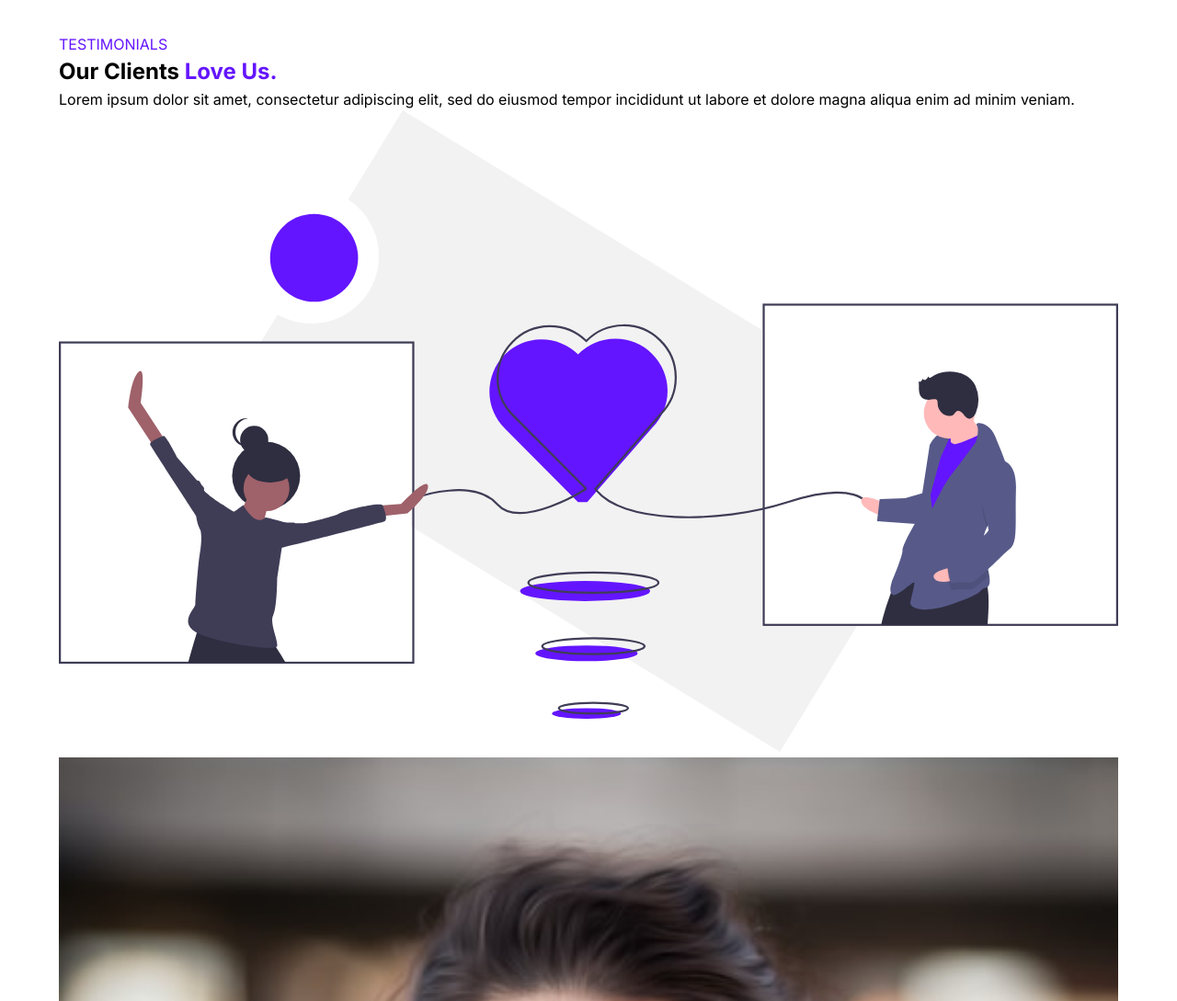
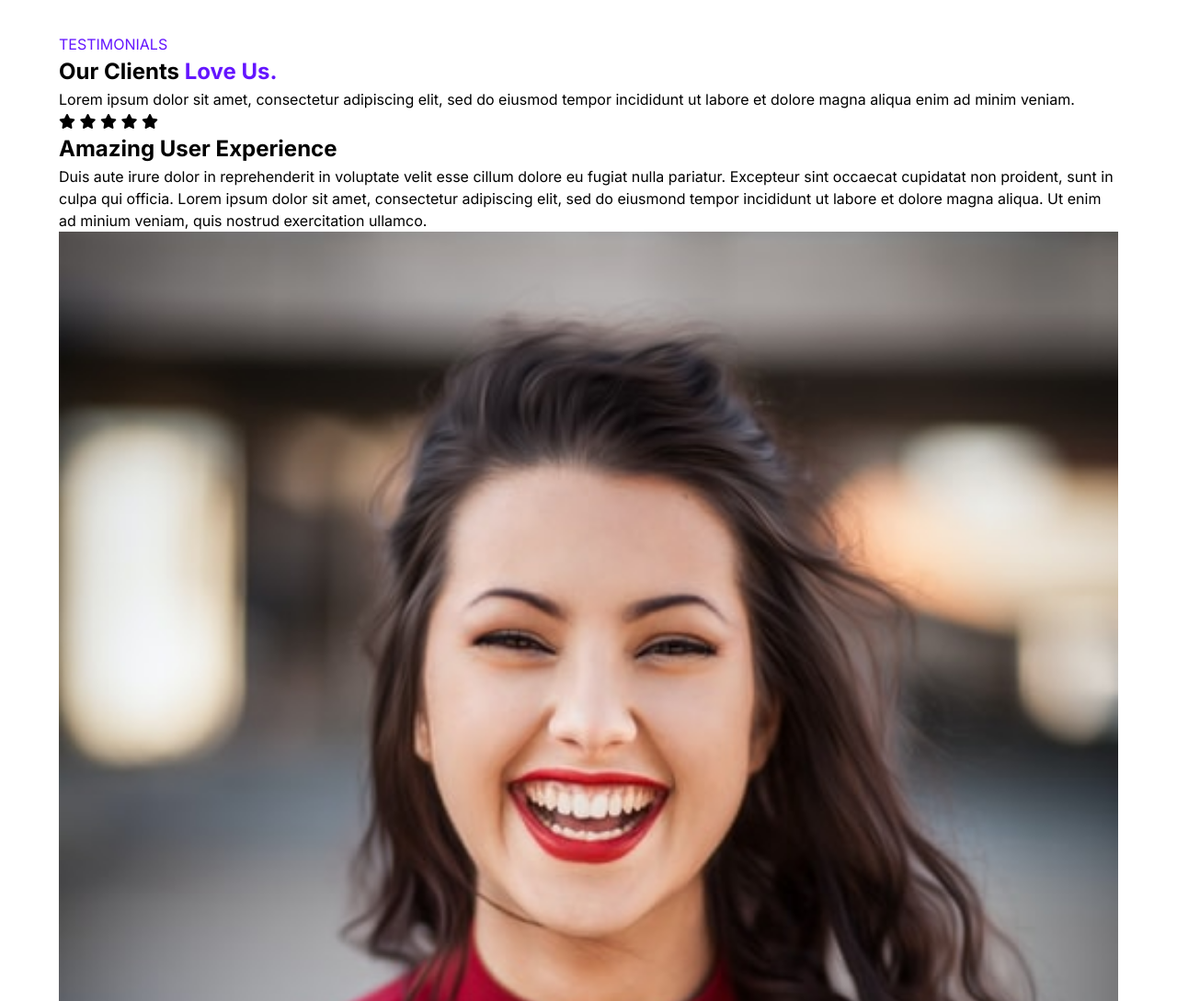
Before and after one commit to Hypervertices/Week-2-Final-Project, a plain HTML site: page index.html in a window 1280 px wide. Shown: the part 4800-5889 px from the top of the page at 92% size. Drawn offline with Linux system fonts and the light colour scheme.

Commit message:
testimonials 80% complete

```diff
--- a/index.html
+++ b/index.html
@@ -368,16 +368,51 @@
                 <div class="container">
                     <div class="row">
                         <div class="testimonials__description">
-                            <span class="testimonials__tag purple">TESTIMONIALS</span>
-                            <h2>Our Clients <span class="purple">Love Us.</span></h2>
-                            <p class="testimonials__para">Lorem ipsum dolor sit amet, consectetur adipiscing elit, sed do eiusmod tempor incididunt ut labore et dolore magna aliqua enim ad minim veniam.</p>
+                            <div class="testimonials__description--top">
+                                <span class="testimonials__tag purple">TESTIMONIALS</span>
+                                <h2>Our Clients <span class="purple">Love Us.</span></h2>
+                                <p class="testimonials__para">Lorem ipsum dolor sit amet, consectetur adipiscing elit, sed do eiusmod tempor incididunt ut labore et dolore magna aliqua enim ad minim veniam.</p>
+                            </div>
+                            <div class="testimonials__description--btm">
+                                <div class="testimonials__rating">
+                                    <div class="testimonials__rating-wrap">
+                                        <i class="fa-solid fa-star"></i>
+                                        <i class="fa-solid fa-star"></i>
+                                        <i class="fa-solid fa-star"></i>
+                                        <i class="fa-solid fa-star"></i>
+                                        <i class="fa-solid fa-star"></i>
+                                    </div>
+                                </div>
+                                <div class="testimonials__title--wrap">
+                                    <h2 class="testimonial__title"> Amazing User Experience</h2>
+                                </div>
+                                <div class="testimonials__para--wrap">
+                                    <p class="testimonials__para--btm">
+                                     Duis aute irure dolor in reprehenderit in voluptate velit esse cillum dolore eu fugiat nulla pariatur. Excepteur sint occaecat cupidatat non proident, sunt in culpa qui officia. Lorem ipsum dolor sit amet, consectetur adipiscing elit, sed do eiusmond tempor incididunt ut labore et dolore magna aliqua. Ut enim ad minium veniam, quis nostrud exercitation ullamco.
+                                    </p>
+                                </div>
+                            </div>
+                            <div class="testimonals__btm--outer">
+                                <figure class="testimonials__img--charolotte-wrap">
+                                    <img class="img__charlotte" src="./Assets/testimonialphoto.jfif" alt="">
+                                </figure>
+                                <div class="testimonials--btm--outer-arrows">
+                                    <div class="arrow__left">
+                                        <i class="fa-solid fa-arrow-left"></i>
+                                    </div>
+                                    <div class="arrow__right">
+                                        <i class="fa-solid fa-arrow-right"></i>
+                                    </div>
+                                </div>
+                            </div>
+
+
+
                         </div>
                         <figure class="testimonals__img--wrap">
                             <img class="testimonials__img" src="./Assets/testimonials.svg" alt="">
                         </figure>
-                        <figure>
-                            <img src="./Assets/testimonialphoto.jfif" alt="">
-                        </figure>
+
                     </div>
                 </div>
 
```
